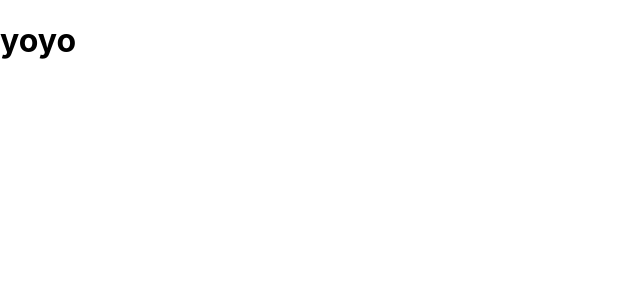
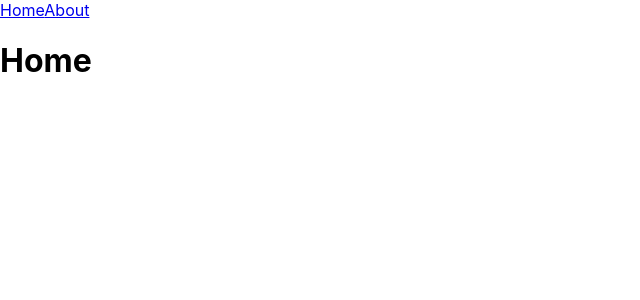
Before and after one commit to kvs247/portfolio-site, a React (Create React App) app in the folder client/: page / in a window 1280 px wide. Shown: the top 300 px of the page, without its empty margins (0-640 px from the left). Built offline with nearby package versions, Linux system fonts and the light colour scheme.

Commit message:
setup routing for home and about including navbar

```diff
--- a/client/package.json
+++ b/client/package.json
@@ -8,6 +8,7 @@
     "@testing-library/user-event": "^13.5.0",
     "react": "^18.2.0",
     "react-dom": "^18.2.0",
+    "react-router-dom": "^6.10.0",
     "react-scripts": "5.0.1",
     "web-vitals": "^2.1.4"
   },
--- a/client/src/App.js
+++ b/client/src/App.js
@@ -1,6 +1,22 @@
+import NavBar from "./components/NavBar";
+import { Route, Switch } from "react-router-dom";
+
 function App() {
   return (
-    <h1>yoyo</h1>
+    <>
+      <NavBar />
+      <Switch>
+
+        <Route exact path='/'>
+          <h1>Home</h1>
+        </Route>
+
+        <Route path='/about'>
+          <h1>About</h1>
+        </Route>
+
+      </Switch>
+    </>
   );
 }
 
--- /dev/null
+++ b/client/src/components/NavBar.js
@@ -0,0 +1,14 @@
+import { NavLink } from 'react-router-dom';
+
+function NavBar () {
+    return (
+        <header>
+          <nav>
+            <NavLink to='/'>Home</NavLink>
+            <NavLink to='/about'>About</NavLink>
+          </nav>
+        </header>
+    );
+}
+
+export default NavBar;
--- a/client/src/index.js
+++ b/client/src/index.js
@@ -2,10 +2,13 @@ import React from 'react';
 import ReactDOM from 'react-dom/client';
 import './index.css';
 import App from './App';
+import { BrowserRouter as Router } from 'react-router-dom';
 
 const root = ReactDOM.createRoot(document.getElementById('root'));
 root.render(
-  <React.StrictMode>
-    <App />
-  </React.StrictMode>
+  <Router>
+    <React.StrictMode>
+      <App />
+    </React.StrictMode>
+  </Router>
 );
```
Also changed, not shown: 1 other file (tests, documents, lock files or other folders).
